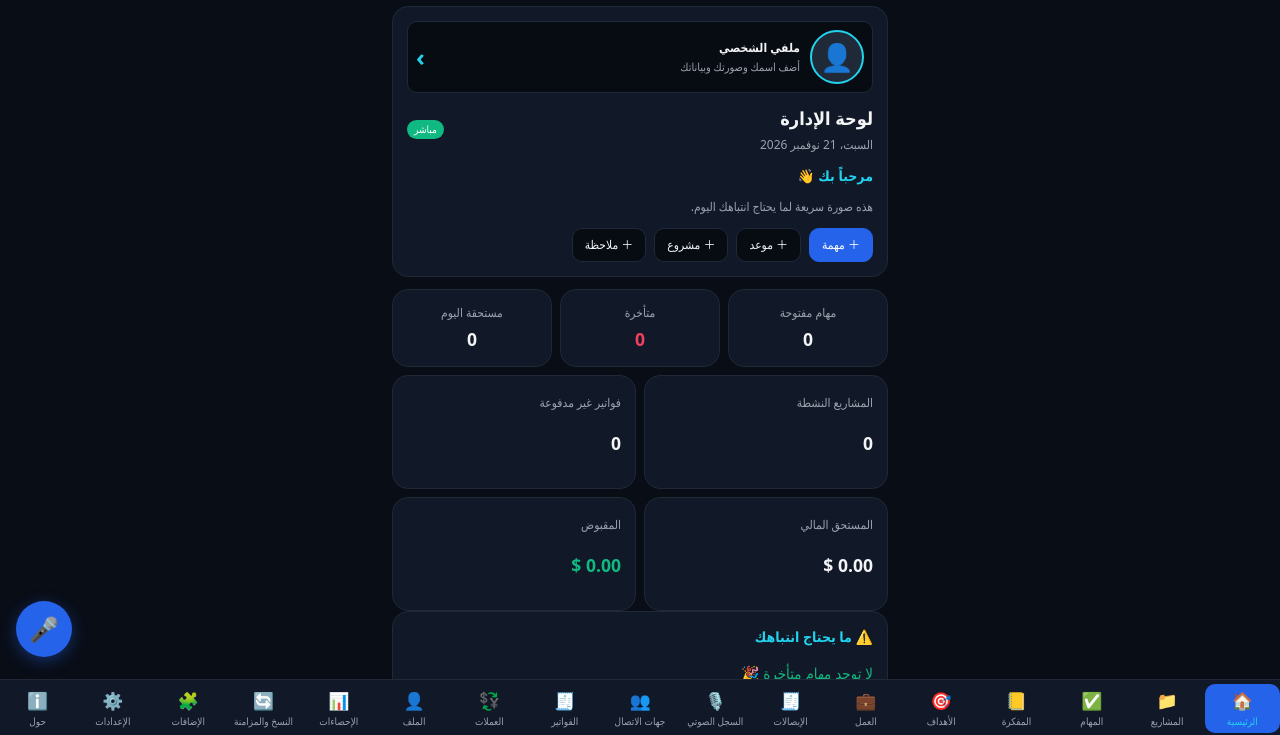
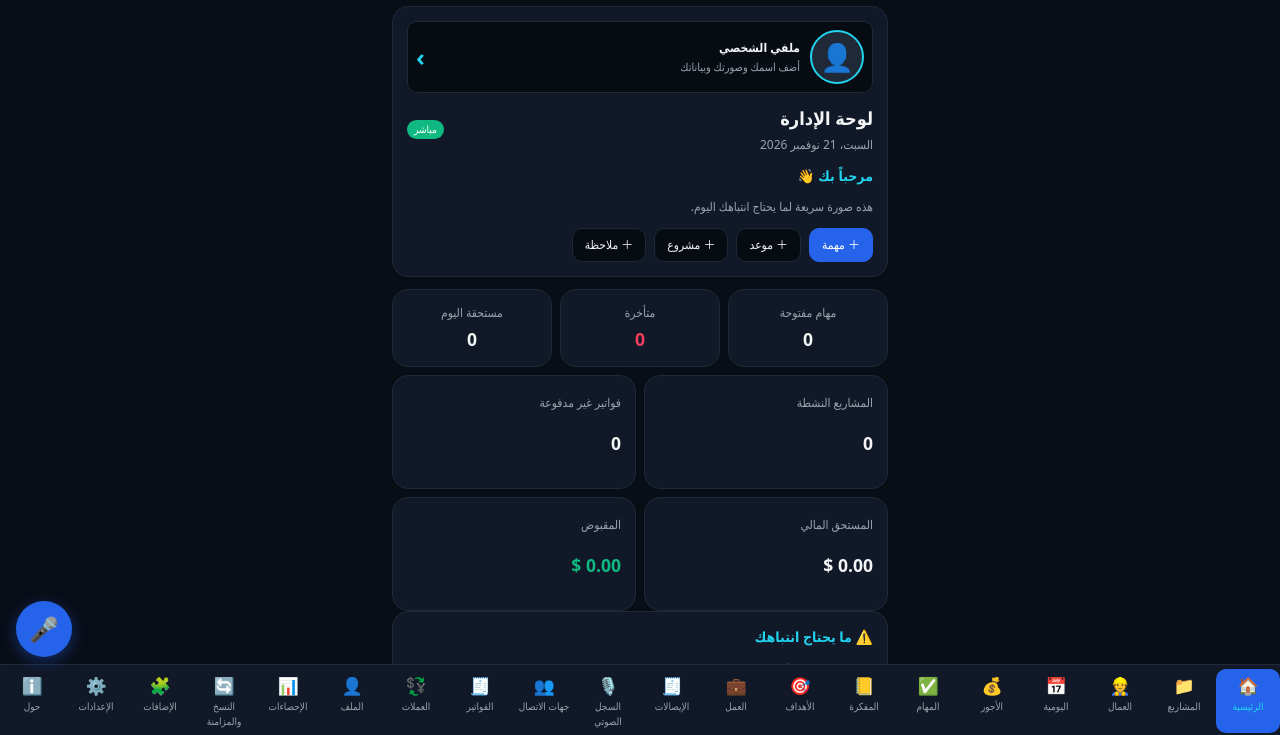
Before and after one commit to hassan2026go/rimbook, a website: page index.html in a window 1280 px wide. Shown: the part 63-798 px from the top of the page. Drawn offline with Linux system fonts and the light colour scheme.

Commit message:
Load workforce management in the Rimbook application

```diff
--- a/index.html
+++ b/index.html
@@ -157,5 +157,6 @@ footer#appFooter{max-width:520px;margin:18px auto 100px;padding:18px 14px;text-a
 <script src="./voice-ledger.js"></script>
 <script src="./receipts.js"></script>
 <script src="./notebook.js"></script>
+<script src="./workforce.js"></script>
 </body>
 </html>
```
